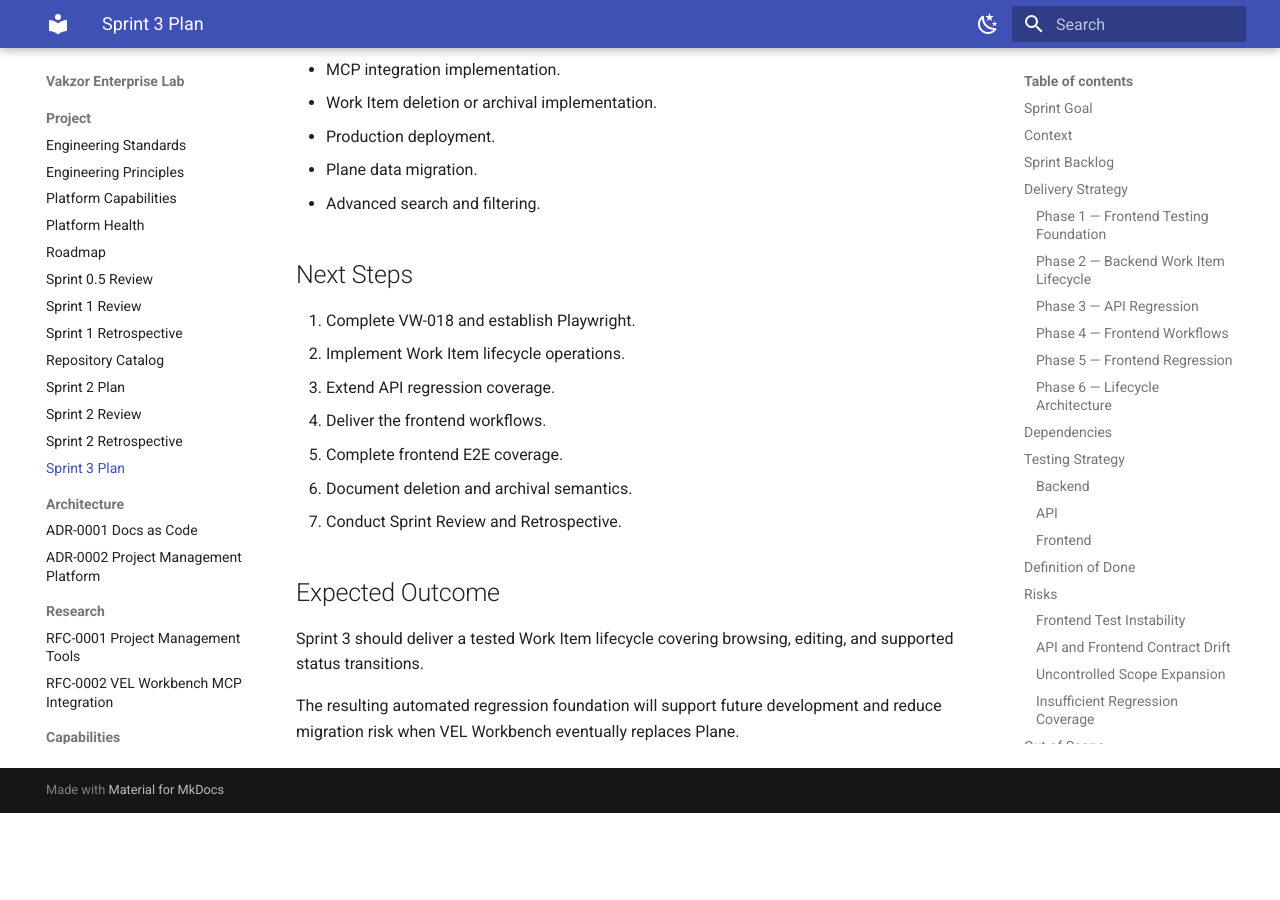
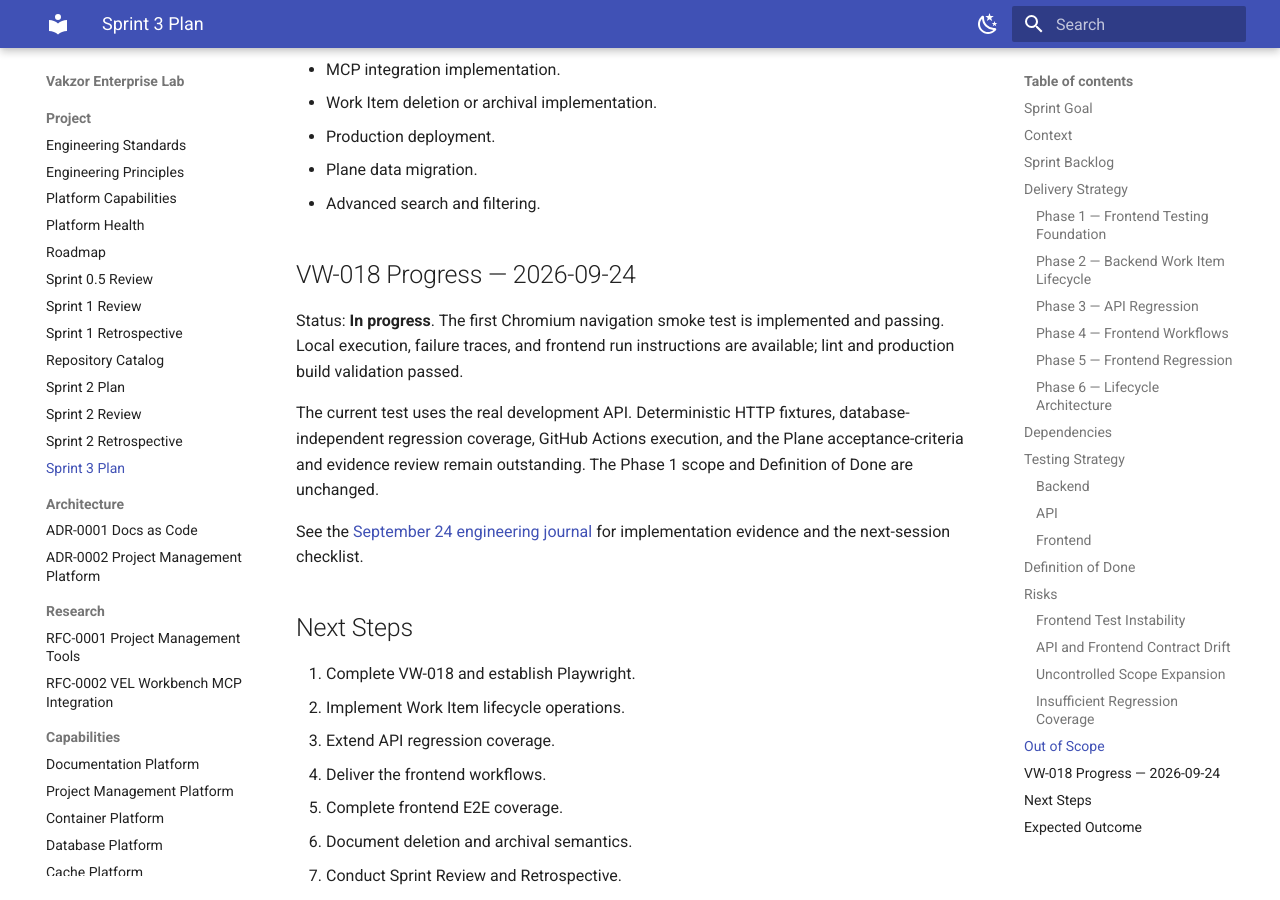
Before and after one commit to iGomezP/vel-docs, an MkDocs documentation site: the page built from docs/project/sprint-3-plan.md, in a window 1280 px wide and 900 px high, scrolled down 5503 px. Built offline with MkDocs 1.6.1 and Material for MkDocs 9.7.7, drawn with Linux system fonts in a browser that asks for light colours; before the commit the page ends 6316 px from its top, so only the background shows below that.

Commit message:
docs: record VW-018 progress and remaining closure criteria

```diff
--- a/docs/project/sprint-3-plan.md
+++ b/docs/project/sprint-3-plan.md
@@ -212,6 +212,14 @@ rather than postponing testing until migration.
 - Plane data migration.
 - Advanced search and filtering.
 
+## VW-018 Progress — 2026-09-24
+
+Status: **In progress**. The first Chromium navigation smoke test is implemented and passing. Local execution, failure traces, and frontend run instructions are available; lint and production build validation passed.
+
+The current test uses the real development API. Deterministic HTTP fixtures, database-independent regression coverage, GitHub Actions execution, and the Plane acceptance-criteria and evidence review remain outstanding. The Phase 1 scope and Definition of Done are unchanged.
+
+See the [September 24 engineering journal](journal/2026-09-24.md) for implementation evidence and the next-session checklist.
+
 ## Next Steps
 
 1. Complete VW-018 and establish Playwright.
--- a/mkdocs.yml
+++ b/mkdocs.yml
@@ -81,3 +81,4 @@ nav:
       - September 12, 2026: project/journal/2026-09-12.md
       - September 14, 2026: project/journal/2026-09-14.md
       - September 18, 2026: project/journal/2026-09-18.md
+      - September 24, 2026: project/journal/2026-09-24.md
```
Also changed, not shown: docs/project/journal/2026-09-24.md (added, +48 -0 lines).
